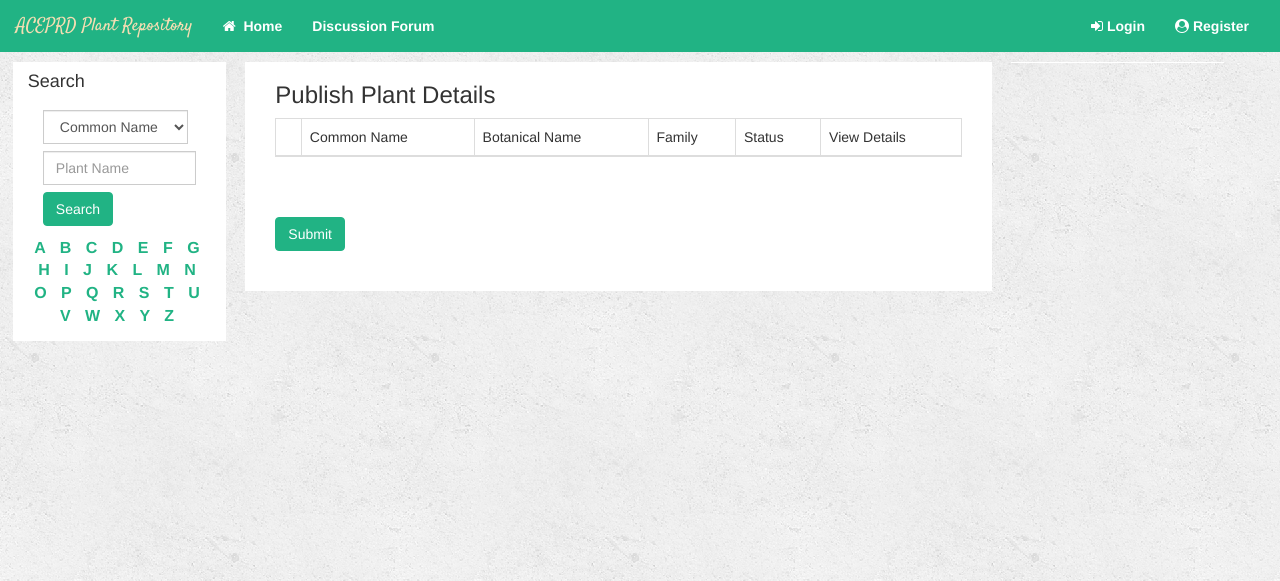
After one commit to Davazano/plant-repository, a Django app: template web/docker_django/apps/peruse/templates/library/publishPlantInfo.html in a window 1280 px wide. The commit adds this page. Shown: the top 581 px of the page. Run offline with Django 3.2, Linux system fonts and the light colour scheme; the template is opened without the code that fills it, so the values that code supplies are empty; some libraries are stand-ins or nearby versions.

```diff
--- a/web/docker_django/apps/peruse/helpers.py
+++ b/web/docker_django/apps/peruse/helpers.py
@@ -1,9 +1,9 @@
 from . import models
 
-def sendData(request, XMLparams):
+def sendImageToOAR(request, XMLparams):
 	XMLPath = '/usr/src/app/static/library/xml/'
 
-	templateFile = XMLPath + 'temp/dataset-submission-to-OAR.xml'
+	templateFile = XMLPath + 'temp/image-submission-to-OAR.xml'
 	testDir = 'test/'
 	XMLPath += testDir
 	MIME = 'application/marcxml+xml'
--- a/web/docker_django/apps/peruse/templates/library/_base.html
+++ b/web/docker_django/apps/peruse/templates/library/_base.html
@@ -38,6 +38,13 @@
                     <ul class="dropdown-menu">
                         <li class="{% block upload_active %}{% endblock %}"><a href="{% url 'dashboard.uploadPlantInfo' %}">Upload medicinal plant Information</a></li>
                         <li class="{% block download_active %}{% endblock %}"><a href="#">Download medicinal plant project</a></li>
+                    </ul>
+                </li>
+                <li class="dropdown">
+                    <a href="#" class="dropdown-toggle" data-toggle="dropdown" role="button" aria-haspopup="true" aria-expanded="false">Publish <span class="caret"></span></a>
+                    <ul class="dropdown-menu">
+                        <li><a href="{% url 'dashboard.PublishPlantInfo' %}">Plant Info</a></li>
+                        <li><a href="{% url 'dashboard.PublishPlantImage' %}">Plant Image</a></li>
                     </ul>
                 </li>
                 {% endif %}
--- /dev/null
+++ b/web/docker_django/apps/peruse/templates/library/publishPlantInfo.html
@@ -0,0 +1,63 @@
+{% extends 'library/_base.html' %}
+{% block login_active %}active{% endblock %}
+
+{% block title %}Upload Plant Info - ACEPRD Plant Repository{% endblock %}
+
+{% block center %}
+<div class="library-container container-fluid">
+
+    <!-- Plants -->
+    <div class="row">
+        <div class="col-sm-12">
+
+            {% if resp %}
+                <p><strong>{{ resp }}</strong></p>
+            {% endif %}
+
+            <h3>Publish Plant Details</h3>
+            <form method="Post" action="">
+                <table class="table table-stripped table-bordered table-hover">
+                    <thead>
+                        <tr>
+                            <td></td>
+                            <td>Common Name</td>
+                            <td>Botanical Name</td>
+                            <td>Family</td>
+                            <td>Status</td>
+                            <td>View Details</td>
+                        </tr>
+                    </thead>
+                    <tbody>
+                        {% if plants %}
+                            {% for plant in plants %}
+                                <tr>
+                                    <td>
+                                        <input type="checkbox" name="plant_{{ plant.id }}" value="{{ plant.id }}">
+                                    </td>
+                                    <td>{{ plant.plant_name }}</td>
+                                    <td>{{ plant.plant_botanical_name }}</td>
+                                    <td>{{ plant.plant_family }}</td>
+                                    <td>
+                                    {% if plant.is_visible %}
+                                        <span class="label label-info">Published</span>
+                                    {% else %}
+                                        <span class="label label-warning">Unpublished</span>
+                                    {% endif %}
+                                    </td>
+                                    <td><a class="btn btn-info" href="{% url 'peruse.plant_detail' plant.id %}">View</a></td>
+                                </tr>
+                            {% endfor %}
+                        {% endif %}
+                    </tbody>
+                </table>
+                <br><br>
+                {% csrf_token %}
+                <button class="btn btn-generic" type="submit">Submit</button>
+            </form>
+            <br><br>
+
+        </div>
+    </div>
+
+</div>
+{% endblock %}
--- a/web/docker_django/apps/peruse/urls.py
+++ b/web/docker_django/apps/peruse/urls.py
@@ -10,5 +10,7 @@ urlpatterns = [
 	url(r'^dashboard/logout_user/$', views.logout_user, name='dashboard.logout_user'),
 	url(r'^dashboard/upload-plant-info/', views.uploadPlantInfo, name='dashboard.uploadPlantInfo'),
 	url(r'^dashboard/upload-plant-images/', views.uploadPlantImages, name='dashboard.uploadPlantImages'),
+	url(r'^dashboard/publish-plant/', views.PublishPlantInfo, name='dashboard.PublishPlantInfo'),
+	url(r'^dashboard/publish-plant-image/', views.PublishPlantImage, name='dashboard.PublishPlantImage'),
 	url(r'^test/', views.test, name='peruse.test')
 ]
--- a/web/docker_django/settings.py
+++ b/web/docker_django/settings.py
@@ -112,8 +112,10 @@ USE_TZ = True
 # https://docs.djangoproject.com/en/1.8/howto/static-files/
 
 STATIC_URL = '/static/'
+MEDIA_URL = STATIC_URL + 'media/'
 # STATICFILES_DIRS = (
 #     os.path.join(BASE_DIR, 'static'),
 # )
 # print(STATICFILES_DIRS)
 STATIC_ROOT = os.path.join(BASE_DIR, 'static')
+MEDIA_ROOT = os.path.join(STATIC_ROOT, 'media')
```
Also changed, not shown: web/docker_django/apps/peruse/models.py (+7 -0 lines), web/docker_django/apps/peruse/templates/library/publishPlantImage.html (added, +67 -0 lines), web/docker_django/apps/peruse/views.py (+30 -0 lines), 6 other files.
